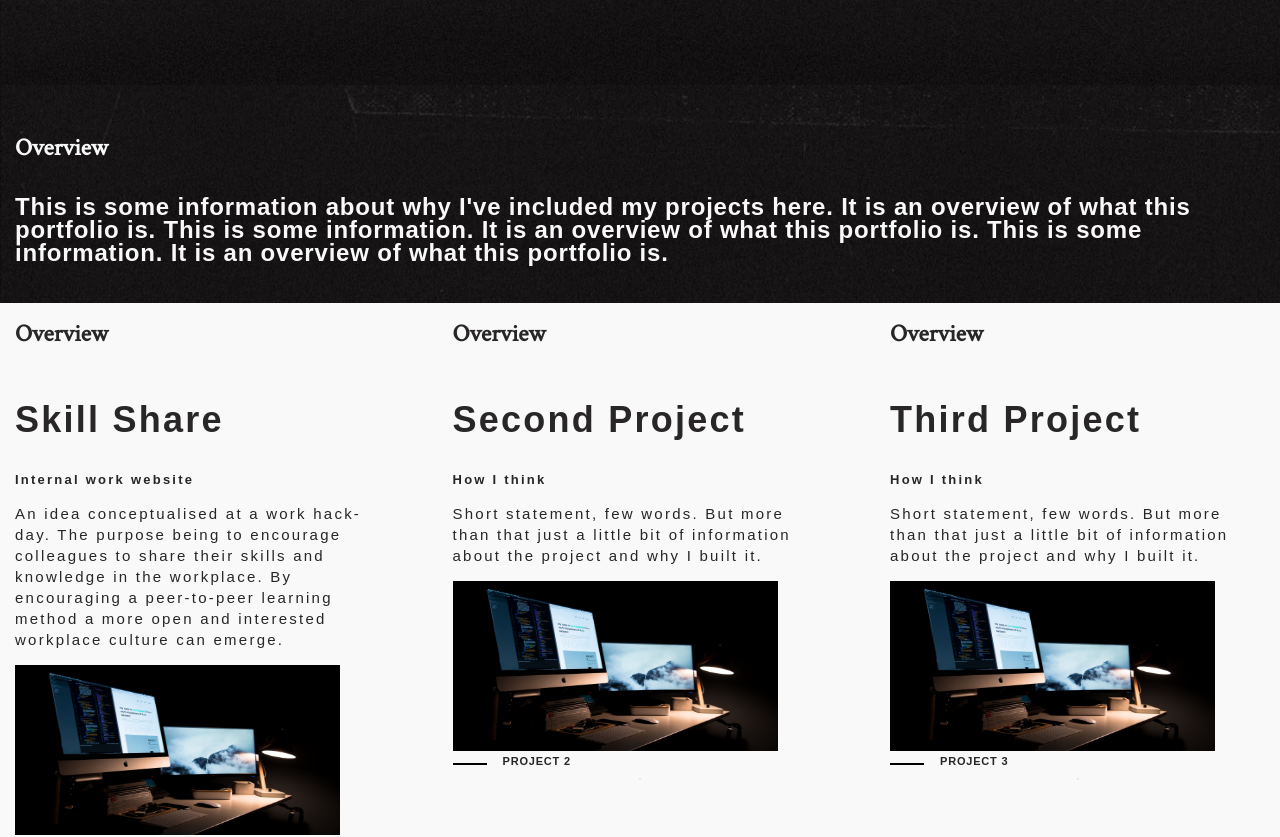
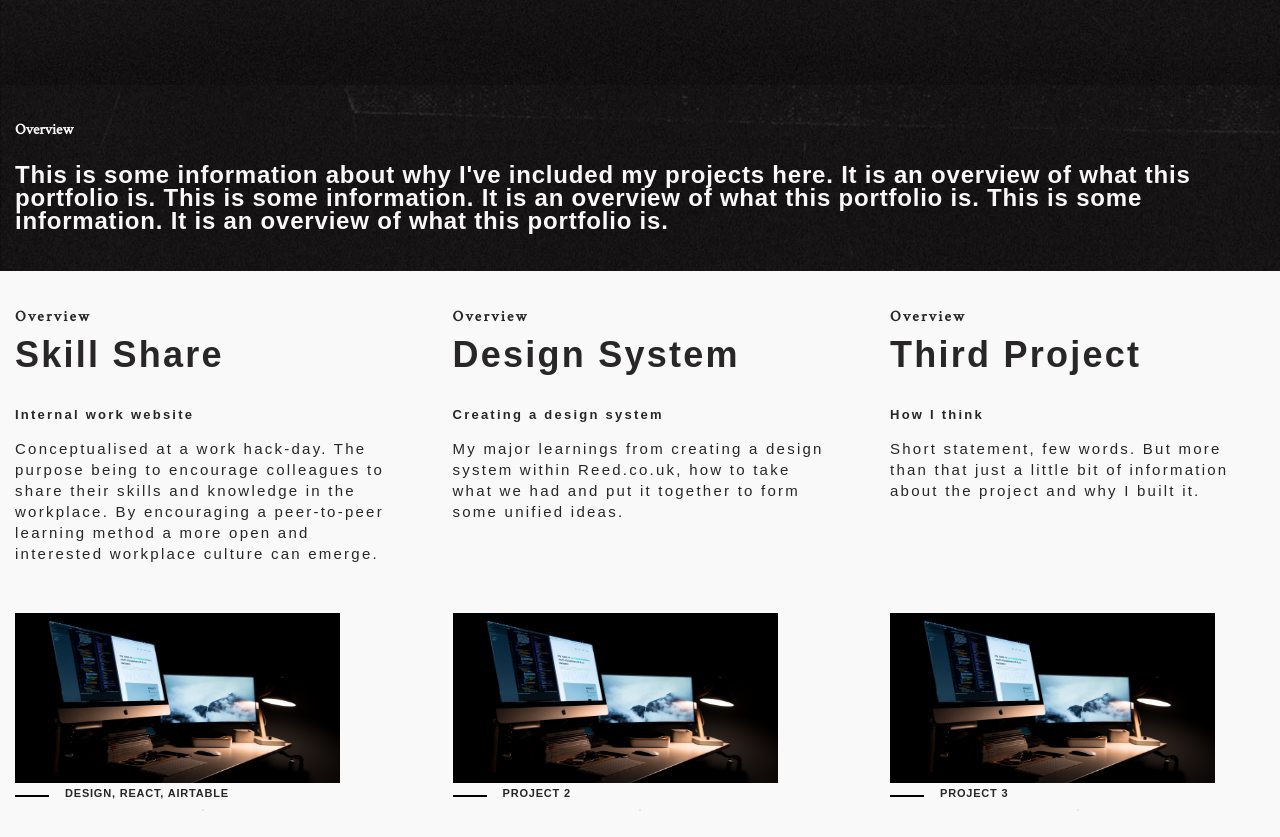
Before and after one commit to parkhabit/projects, a React (Create React App) app: page /work in a window 1280 px wide. Shown: the part 1140-1977 px from the top of the page. Built offline with nearby package versions, Linux system fonts and the light colour scheme.

Commit message:
cha cha cha changes

```diff
--- a/src/components/project-details.jsx
+++ b/src/components/project-details.jsx
@@ -16,12 +16,13 @@ class ProjectDetails extends Component {
     } = this.props;
     return (
       <div className="w-30">
+
+        <Link to={projectLink} className="link action-area">
         <span className="overline-2 dark-text">{overview}</span>
-        <Link to={projectLink} className="link action-area">
           <h2 className="heading-2 dark-text headingLink">{title}</h2>
 
           <span className="heading-6 dark-text">{description}</span>
-          <p className="text dark-text">{paragraph}</p>
+          <p className="text dark-text h-20">{paragraph}</p>
           <img className="project-img" src={img} alt={imgAlt} />
           <div>
             <hr className="divider-small" />
--- a/src/containers/work.jsx
+++ b/src/containers/work.jsx
@@ -28,7 +28,7 @@ class Work extends React.Component {
             projectLink=""
             title="Skill Share"
             description="Internal work website"
-            paragraph="An idea conceptualised at a work hack-day. The purpose being to encourage colleagues to share their skills and knowledge in the workplace. By encouraging a peer-to-peer learning method a more open and interested workplace culture can emerge."
+            paragraph="Conceptualised at a work hack-day. The purpose being to encourage colleagues to share their skills and knowledge in the workplace. By encouraging a peer-to-peer learning method a more open and interested workplace culture can emerge."
             img={placeholder}
             imgAlt="placeholder"
             skills="Design, React, Airtable"
@@ -37,9 +37,9 @@ class Work extends React.Component {
           <ProjectDetails
             overview="Overview"
             projectLink="second-project"
-            title="Second Project"
-            description="How I think"
-            paragraph="Short statement, few words. But more than that just a little bit of information about the project and why I built it."
+            title="Design System"
+            description="Creating a design system"
+            paragraph="My major learnings from creating a design system within Reed.co.uk, how to take what we had and put it together to form some unified ideas."
             img={placeholder}
             imgAlt="placeholder"
             skills="Project 2"
--- a/src/style.css
+++ b/src/style.css
@@ -9,6 +9,7 @@
 .heading-2 {
   font-weight: 600;
   font-size: 2.25rem;
+  margin-top: 0.5rem;
 }
 
 .heading-3 {
@@ -164,6 +165,10 @@ a {
   height: 100vh;
 }
 
+.h-20 {
+  height: 20vh;
+}
+
 li {
   list-style: none;
 }
@@ -274,9 +279,9 @@ h1 {
     font-size: 1.5rem;
   }
 
-  .overline-2 {
+  /* .overline-2 {
     font-size: 1.5rem;
-  }
+  } */
 
   .w-30 {
     width: 30%;
```
